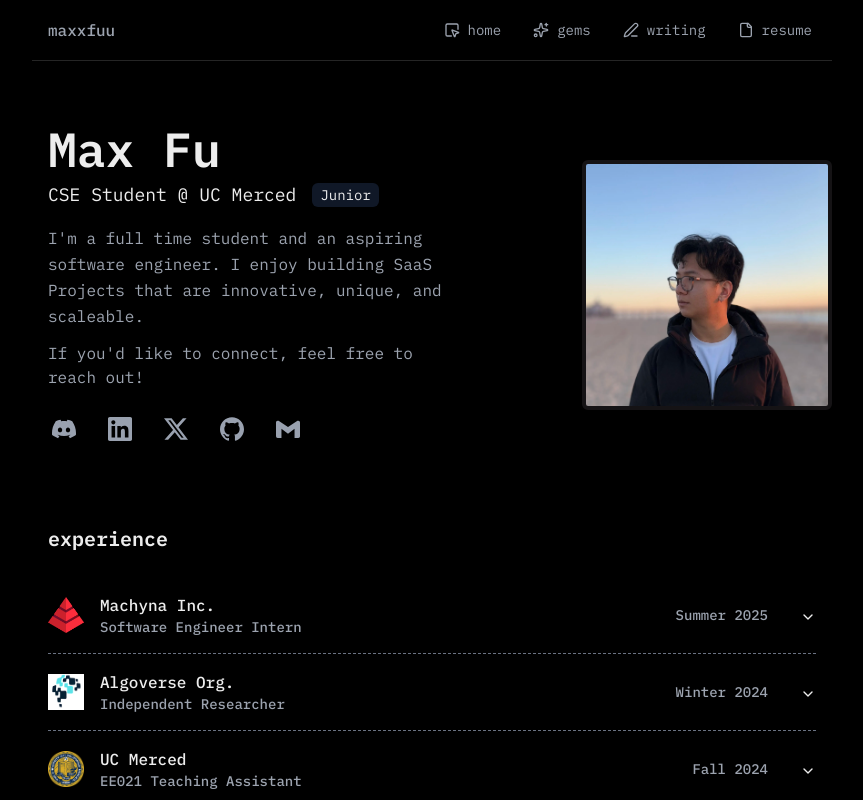
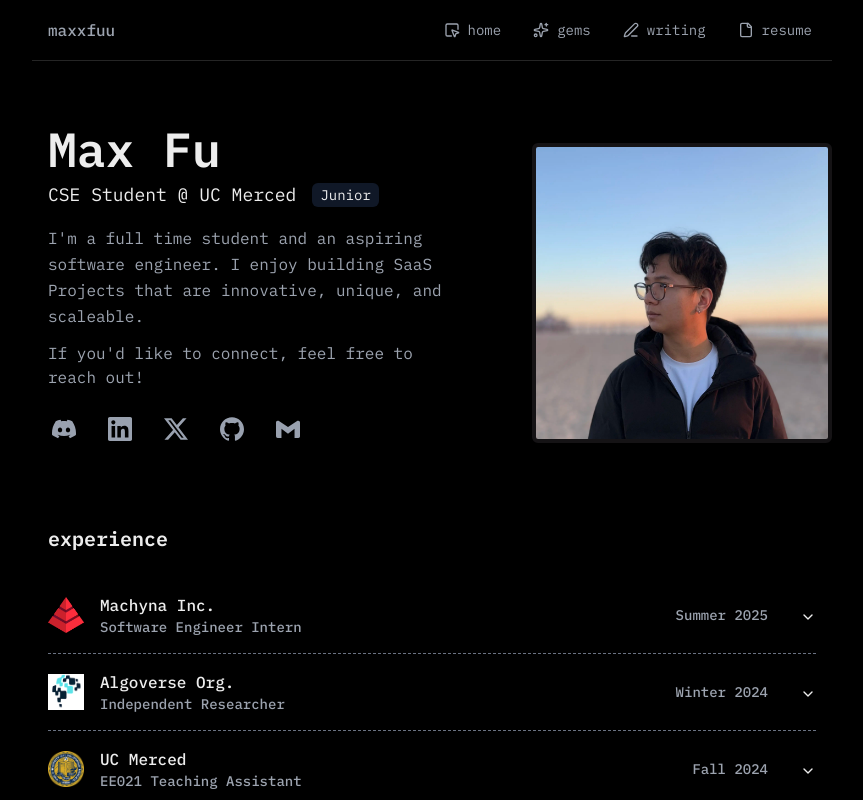
Before and after one commit to maxxfuu/dot-com, a Next.js app: page / in a window 1280 px wide. Shown: the top 800 px of the page, without its empty margins (208-1071 px from the left). Built offline with nearby package versions, Linux system fonts and the light colour scheme.

Commit message:
new image size, added resume

```diff
--- a/src/app/components/hero.tsx
+++ b/src/app/components/hero.tsx
@@ -89,7 +89,7 @@ export default function Hero() {
           height={400}
           priority={true}
           draggable={false}
-          className="w-48 h-48 sm:w-[250px] sm:h-[250px] object-cover rounded-md border-2 sm:border-4 border-[#151315]"/>
+          className="w-[300px] h-[300px] object-cover rounded-md border-2 sm:border-4 border-[#151315] mt-4"/>
       </div>
     </div>
   );
--- a/src/app/components/projects.tsx
+++ b/src/app/components/projects.tsx
@@ -138,7 +138,7 @@ export default function Projects() {
         {projects.map((project) => (
             <a key={project.id}
               href={project.link}
-              className="bg-[#131313] p-3 sm:p-4 rounded-lg hover:bg-[#232323] transition-colors group block"
+              className="bg-[#131313] p-3 sm:p-4 rounded-lg hover:bg-[#232323] transition-colors group block cursor-pointer"
             >
               <div className="flex flex-col space-y-2 sm:space-y-3">
                 <Image
```
